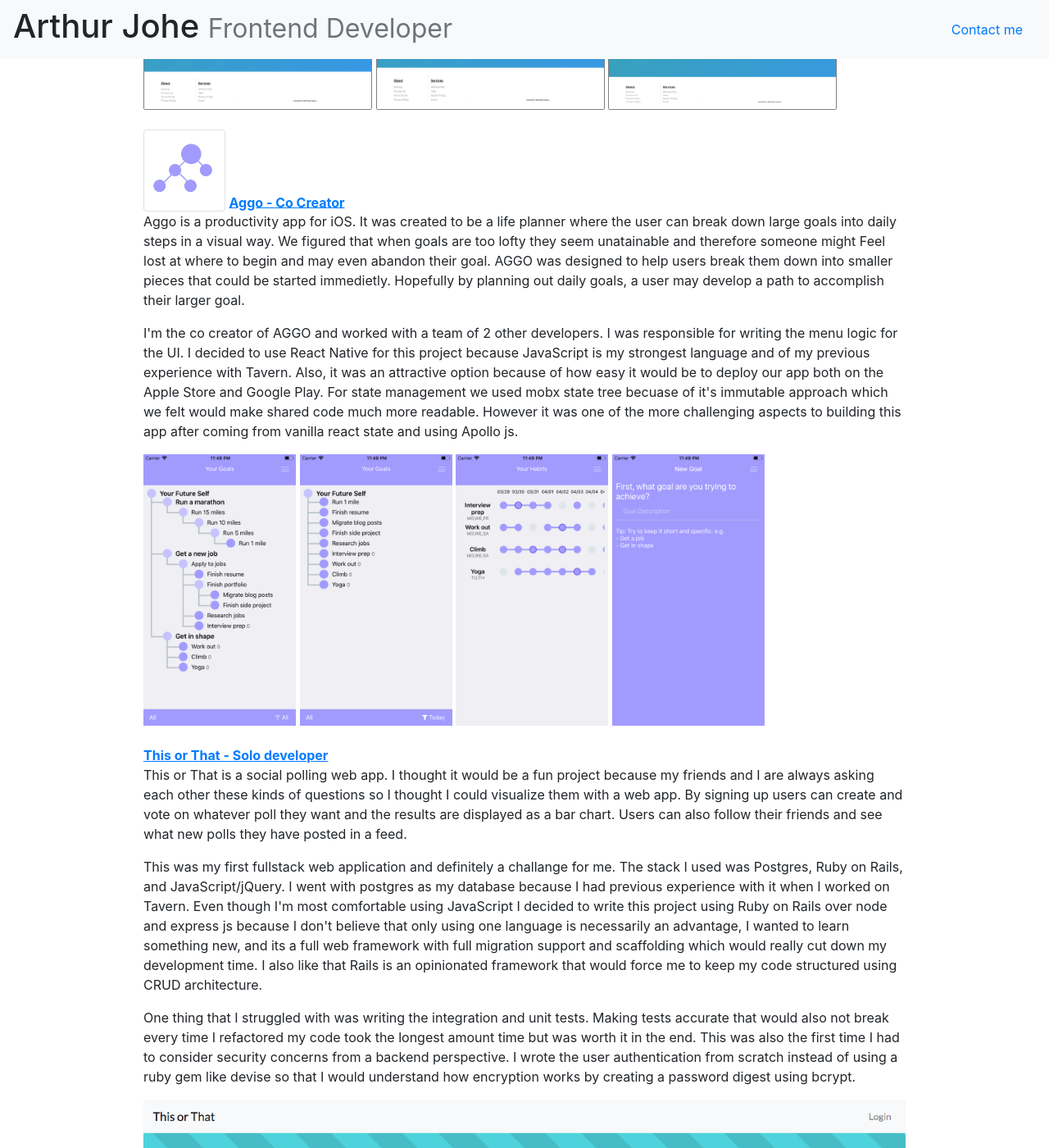
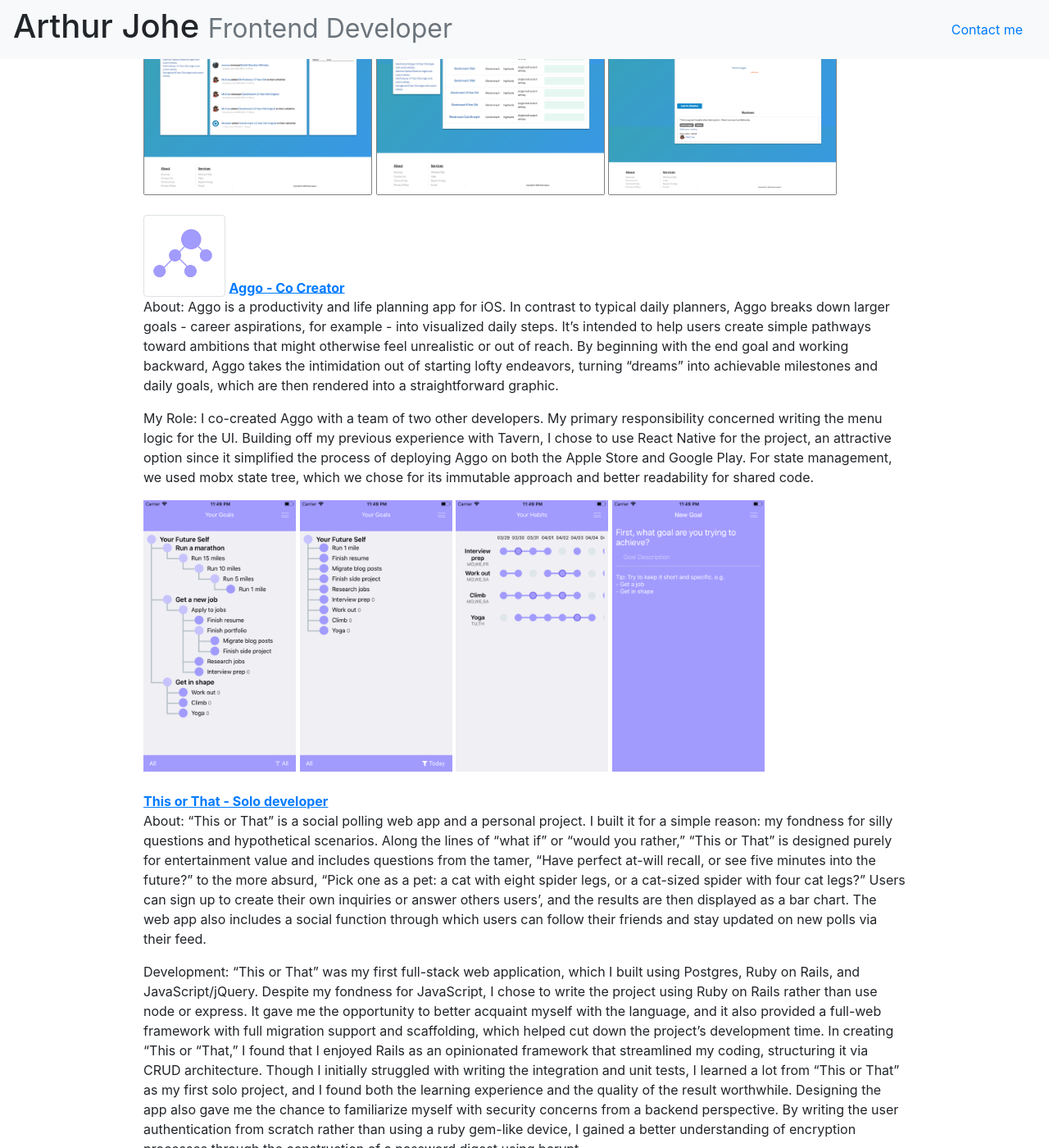
Before and after one commit to AJohe/AJohe.github.io, a Jekyll site: the page built from index.html, in a window 1280 px wide and 1400 px high, scrolled down 1018 px. Shown: the whole window at 82% size. Built offline with Jekyll 4.4.1, drawn with Linux system fonts in a browser that asks for light colours; nearby versions of some CDN libraries; some of the changed text lies outside the part shown.

Commit message:
edit text

```diff
--- a/index.html
+++ b/index.html
@@ -6,10 +6,15 @@
 ---
 <div class="segment">
 <h3 class="mt-5">About me</h3>
-<p>I'm a self taught junior developer that makes websites using JavaScript and Rails.  Coding isn't what I went
-  to school for but I think its a better fit.  I enjoy tinkering and building things and I love that I can create web
-  apps from anywhere in the world (as long the the wifi holds up).  My true passion is traveling so if someone wants to
-  give me a remote job that would be great.
+<p>I’m a self-taught junior developer who specializes in website creation using JavaScript and Rails.
+   I earned a degree in zoology from the University of Hawaii at Manoa, and while I find the hibernation patterns of Columbian ground squirrels fascinating,
+   I’ve found that programming has just a few more practical applications. My motivation for pursuing coding as a profession stems from a lifelong
+   interest in tinkering and building, from handmade longbows, to blacksmithing in a homemade coal forge, to web development. That interest continues
+   to drive me towards meticulously high standards. You name it, I find the best way to build it.
+
+   And, if I can build it from a mountain in Fiji or the Nā Pali Coast in Kauai, even better.
+   My dream job will allow me to travel, so if I can contribute to your project from over here - wherever that happens to be - I’m already invested in doing the best job possible.
+   Just give me a call!
 </p>
 </div>
 
@@ -20,21 +25,21 @@
 <strong>
   <a href="https://www.tavernapp.io" target="_blank" class="logo-title">Tavern - Co creator</a>
 </strong>
-<p>Tavern is a whisky encyclopedia where users can create create accounts, read, leave their own reviews, and follow other users
-  of the app.</p>
-  <p>The app was created for people who love good whisky to be able to do research before they invest
-    their hard earned money on a new bottle.  We tried to break down each review into 10 of the most common flavor profiles associated
-    with whisky so users could get a general idea at a glance but if they wanted more information we also enabled a reviewer to their own thoughts on
-    more subtle specific flavors like "toasted cactus plums".  The social aspect was added so that a user could
-    make friends and follow people that have similar tastes, this way they would be able to learn about different distilleries and expand their
-    whisky knowledge base.
+  <p>About: Tavern is a whisky encyclopedia app through which users can rate, review, and learn about different whisky types and distilleries,
+     as well as follow and connect with other users.
+     My co-developers and I created Tavern as a resource for enthusiasts looking to find their next favorite whisky.
+     Since every whisky has its own unique flavor profile, trying to find ones that match your tastes can quickly become an expensive investment;
+     instead of playing a tipsy, high-dollar game of trial and error, Tavern allows users to research whiskies along ten of their most common flavor profiles.
+     This provides a convenient picture of a whisky’s general flavor as well as consistent measurements.
+     Users can also leave reviews to share their thoughts and comment on more specific flavors, like “coffee grounds” or “toasted cactus plums.”
+     Meanwhile, Tavern’s social aspect allows users to follow others with similar tastes, providing an easy, less expensive way to gauge how they might feel about their next bottle,
+     as well as learn about different distilleries and expand their knowledge through what others are drinking.
   </p>
-<p>I'm the co creator and responsible for all the frontend.  I worked with a team of 3 other developers using Git version control. I built the UX/UI using Reactjs because I'm a huge fan of how well it works for data visualization.
-  Because of react's virtual DOM I was able to write a several components and use them as building blocks to make responsive web pages with no reloading.  I also love
-  JSX! I found being able to write JavaScript in my HTML felt very intuitive and made the process flow much more smoothly.  I used Apollo js to handle state management, make graphQL queries, and
-  mutations.  The styling
-  was done mainly using react-semantic-ui, bootstrap 4, and various libraries such as Chart.js. Semantic UI had so many out of the box features that I felt
-  would work well with the asthetic we had in mind.
+<p>My Role: With a team of three other developers, I co-created Tavern using Git version control and was responsible for Tavern’s frontend development.
+   I built the UX/UI using Reactjs for its efficiency concerning data visualization, and using React’s virtual Dom, I wrote several component building blocks in order to create responsive web pages that require no reloading.
+   As a huge fan of JSX, I used JavaScript in the HTML, my personal favorite for its intuitive feel and adaptability.
+   I chose Apollo to handle state management and to make graphQL queries and mutations. To best fit our ideal aesthetic, I used react-semantic-ui, bootstrap 4, and Chart.js, amongst various other libraries.
+
 </p>
 <img src="assets/tavern_home.png" alt="" class="tavern-screenshot img-fluid">
 <img src="assets/tavern_whisky_search.png" alt="" class="tavern-screenshot img-fluid">
@@ -47,17 +52,16 @@
 <strong >
   <a href="https://itunes.apple.com/us/app/aggo/id1365964890?mt=8" target="_blank" class="logo-title" >Aggo - Co Creator</a>
 </strong>
-<p class="start-text">Aggo is a productivity app for iOS. It was created to be a life planner where the user can break down large goals into
-  daily steps in a visual way.  We figured that when goals are too lofty they seem unatainable and therefore someone might Feel
-  lost at where to begin and may even abandon their goal.  AGGO was designed to help users break them
-  down into smaller pieces that could be started immedietly.  Hopefully by planning out daily goals, a user may develop a path to accomplish their larger goal.
+<p class="start-text">About: Aggo is a productivity and life planning app for iOS.
+  In contrast to typical daily planners, Aggo breaks down larger goals - career aspirations, for example - into visualized daily steps.
+  It’s intended to help users create simple pathways toward ambitions that might otherwise feel unrealistic or out of reach.
+  By beginning with the end goal and working backward, Aggo takes the intimidation out of starting lofty endeavors, turning “dreams”
+  into achievable milestones and daily goals, which are then rendered into a straightforward graphic.
   </p>
   <p>
-  I'm the co creator of AGGO and worked with a team of 2 other developers.  I was responsible for writing the menu logic for the UI.  I decided
-  to use React Native for this project because JavaScript is my strongest language and of my previous experience with Tavern.  Also, it was an attractive option because of
-  how easy it would be to deploy our app both on the Apple Store and Google Play.  For state management we used mobx state tree becuase of it's immutable approach which we felt
-  would make shared code much more readable.  However it was one of the more challenging aspects to building this app after coming
-  from vanilla react state and using Apollo js.
+  My Role: I co-created Aggo with a team of two other developers. My primary responsibility concerned writing the menu logic for the UI.
+  Building off my previous experience with Tavern, I chose to use React Native for the project, an attractive option since it simplified the process of deploying Aggo on both the Apple Store and Google Play.
+  For state management, we used mobx state tree, which we chose for its immutable approach and better readability for shared code.
 </p>
 <img src="assets/aggo_full.png" class="aggo-screenshot img-fluid">
 <img src="assets/aggo_list.png" alt="" class="aggo-screenshot img-fluid">
@@ -69,22 +73,20 @@
 <strong>
   <a href="https://mighty-headland-71459.herokuapp.com/" target="_blank" class="logo-title">This or That - Solo developer</a>
 </strong>
-<p>This or That is a social polling web app.  I thought it would be a fun project because my friends and I are always asking each other these kinds of
-  questions so I thought I could visualize them with a web app. By signing up users can create and vote on whatever poll they want and
-  the results are displayed as a bar chart. Users can also follow their friends and see what new polls they have posted
-  in a feed.
+<p>About: “This or That” is a social polling web app and a personal project. I built it for a simple reason: my fondness for silly questions and hypothetical scenarios.
+   Along the lines of “what if” or “would you rather,” “This or That” is designed purely for entertainment value and includes questions from the tamer,
+   “Have perfect at-will recall, or see five minutes into the future?” to the more absurd, “Pick one as a pet: a cat with eight spider legs, or a cat-sized spider with four cat legs?”
+   Users can sign up to create their own inquiries or answer others users’, and the results are then displayed as a bar chart.
+   The web app also includes a social function through which users can follow their friends and stay updated on new polls via their feed.
 </p>
-<p>This was my first fullstack web application and definitely a challange for me. The stack I used was Postgres, Ruby on Rails, and JavaScript/jQuery.  I went
-  with postgres as my database because I had previous experience with it when I worked on Tavern.  Even though I'm most comfortable using JavaScript
-  I decided to write this project using Ruby on Rails over node and express js because I don't believe that only using one language is necessarily an
-  advantage, I wanted to learn something new, and its a full web framework with full migration support and scaffolding
-  which would really cut down my development time.  I also like that Rails is an opinionated framework that would force me to keep my code structured
-  using CRUD architecture.
-</p>
-<p>One thing that I struggled with was writing the integration and unit tests.  Making tests accurate that would also not break every time I refactored my code
-  took the longest amount time but was worth it in the end.  This was also the first time I had to consider security concerns from a backend perspective.  I wrote
-  the user authentication from scratch instead of using a ruby gem like devise so that I would understand how encryption works by creating a password digest using
-  bcrypt.
+<p>Development: “This or That” was my first full-stack web application, which I built using Postgres, Ruby on Rails, and JavaScript/jQuery. Despite my fondness for JavaScript,
+   I chose to write the project using Ruby on Rails rather than use node or express. It gave me the opportunity to better acquaint myself with the language,
+   and it also provided a full-web framework with full migration support and scaffolding, which helped cut down the project’s development time.
+   In creating “This or “That,” I found that I enjoyed Rails as an opinionated framework that streamlined my coding, structuring it via CRUD architecture.
+   Though I initially struggled with writing the integration and unit tests,
+   I learned a lot from “This or That” as my first solo project, and I found both the learning experience and the quality of the result worthwhile.
+   Designing the app also gave me the chance to familiarize myself with security concerns from a backend perspective. By writing the user authentication from scratch rather than using a ruby gem-like device,
+   I gained a better understanding of encryption processes through the construction of a password digest using bcrypt.
 </p>
 <img src="assets/this_or_that_home.png" class="this-or-that-screenshot img-fluid">
 </div>
@@ -153,8 +155,7 @@
 
 <div class="row mt-5">
   <h3>Fun Stuff</h3>
-  <p>I'm an avid fishermen and I love adventuring around looking for new water. I also have an interest in blacksmithing and
-    think the one of the most satisfying things is to make a tool that I use for other blacksmithing projects or bring with
-    me on my fishing trips.
+  <p>I'm an avid fisherman and I love adventuring around looking for new water.
+     I’m also passionate about blacksmithing. Using a hand-forged tool for projects or fishing trips is one of the most satisfying feelings in the world.
   </p>
 </div>
```
